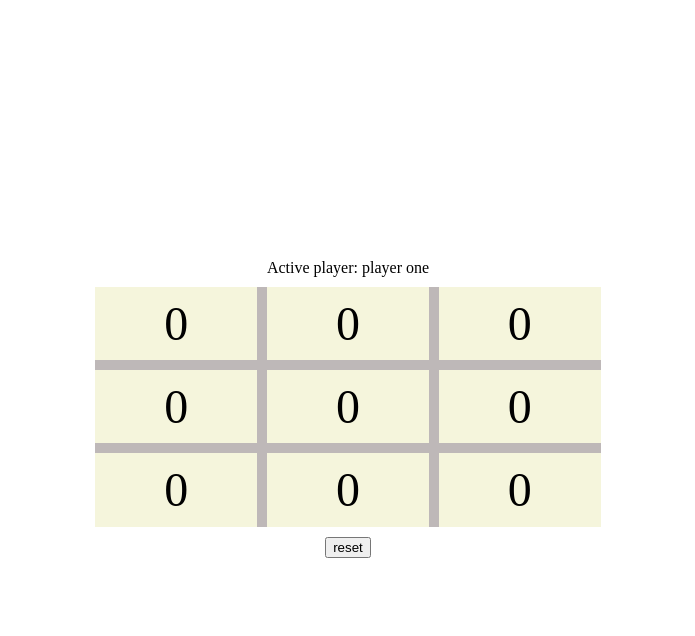
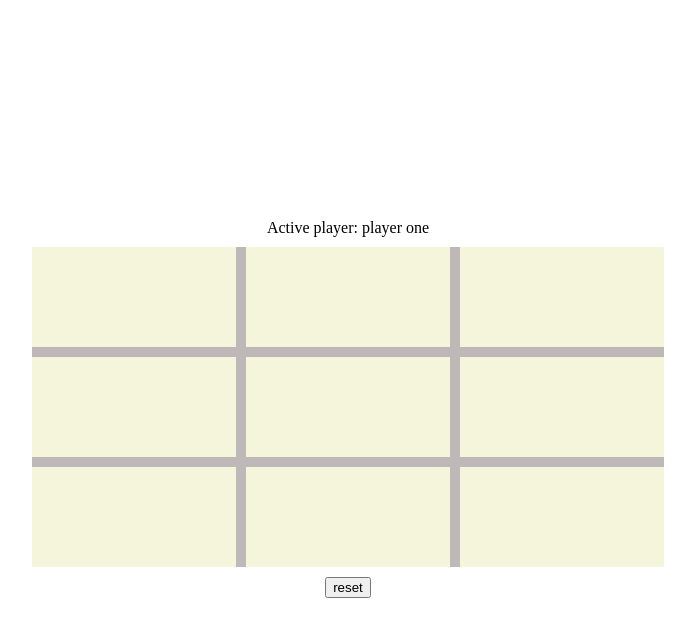
Before and after one commit to T6nuk/tic-tac-toe, a plain HTML site: page index.html in a window 1280 px wide. Both pictures are taken after a click on the button "reset". Shown: the whole page, without its empty margins (292-987 px from the left). Drawn offline with Linux system fonts and the light colour scheme.

Commit message:
Add a way to reset board state

```diff
--- a/script.js
+++ b/script.js
@@ -10,7 +10,7 @@ console.log("hello");
 // Create a cell to represent a square
 
 function Cell() {
-  let value = 0;
+  let value = "";
 
   const addMarker = (player) => {
     value = player;
@@ -18,7 +18,11 @@ function Cell() {
 
   const getValue = () => value;
 
-  return { addMarker, getValue };
+  const reset = () => {
+    value = "";
+  };
+
+  return { addMarker, getValue, reset };
 }
 
 function createGameBoard() {
@@ -80,13 +84,19 @@ function gameController(playerOne = "player one", playerTwo = "player two") {
   };
 
   const resetGameState = () => {
-    console.log(board.getBoard());
+    for (let row of board.getBoard()) {
+      for (let cell of row) {
+        cell.reset();
+        gameOver = false;
+        activePlayer = players[0];
+      }
+    }
   };
 
   const boardIsFull = () => {
     for (let row of board.getBoard()) {
       for (let cell of row) {
-        if (cell.getValue() === 0) return false;
+        if (cell.getValue() === "") return false;
       }
     }
     return true;
@@ -100,7 +110,7 @@ function gameController(playerOne = "player one", playerTwo = "player two") {
       const row = boardState[i];
 
       // check rows
-      if (row[0] === row[1] && row[1] === row[2] && row[0] !== 0) {
+      if (row[0] === row[1] && row[1] === row[2] && row[0] !== "") {
         return row[0];
       }
 
@@ -108,7 +118,7 @@ function gameController(playerOne = "player one", playerTwo = "player two") {
       if (
         boardState[0][i] === boardState[1][i] &&
         boardState[1][i] === boardState[2][i] &&
-        boardState[0][i] !== 0
+        boardState[0][i] !== ""
       ) {
         return boardState[0][i];
       }
@@ -118,7 +128,7 @@ function gameController(playerOne = "player one", playerTwo = "player two") {
     if (
       boardState[0][0] === boardState[1][1] &&
       boardState[1][1] === boardState[2][2] &&
-      boardState[0][0] !== 0
+      boardState[0][0] !== ""
     ) {
       return boardState[0][0];
     }
@@ -127,7 +137,7 @@ function gameController(playerOne = "player one", playerTwo = "player two") {
     if (
       boardState[0][2] === boardState[1][1] &&
       boardState[1][1] === boardState[2][0] &&
-      boardState[0][2] !== 0
+      boardState[0][2] !== ""
     ) {
       return boardState[0][2];
     }
@@ -171,12 +181,6 @@ function gameController(playerOne = "player one", playerTwo = "player two") {
     }
   };
 
-  const takeUserAction = () => {
-    const cell = document.getElementsByClassName("cell1");
-    console.log(cell.textContent);
-  };
-  takeUserAction();
-
   return {
     playRound,
     getActivePlayer,
@@ -191,10 +195,10 @@ const game = gameController();
 const displayController = ((gameInstance) => {
   const board = gameInstance.getBoard();
   const gridContainer = document.getElementById("grid-container");
-  const dataContainer = document.getElementById("data-container");
 
   const renderBoard = () => {
     renderData();
+    gridContainer.textContent = "";
     for (let i = 0; i < board.length; i++) {
       for (let j = 0; j < board[i].length; j++) {
         const cell = board[i][j];
@@ -226,6 +230,7 @@ const displayController = ((gameInstance) => {
     let resetButton = document.getElementById("reset-button");
     resetButton.addEventListener("click", () => {
       game.resetGameState();
+      renderBoard();
     });
   };
   resetBoard();
--- a/styles/styles.css
+++ b/styles/styles.css
@@ -16,15 +16,17 @@ body {
 
 #grid-container {
   margin: 10px;
-  height: 30%;
-  width: 40%;
+  height: 40%;
+  width: 50%;
   display: grid;
   grid-template-columns: 3fr 3fr 3fr;
+  grid-template-rows: 3fr 3fr 3fr;
   gap: 10px;
   background-color: rgb(190, 184, 184);
 }
 
 #grid-container > div {
+  margin: 0;
   font-size: 3rem;
   background-color: beige;
   align-content: center;
```
